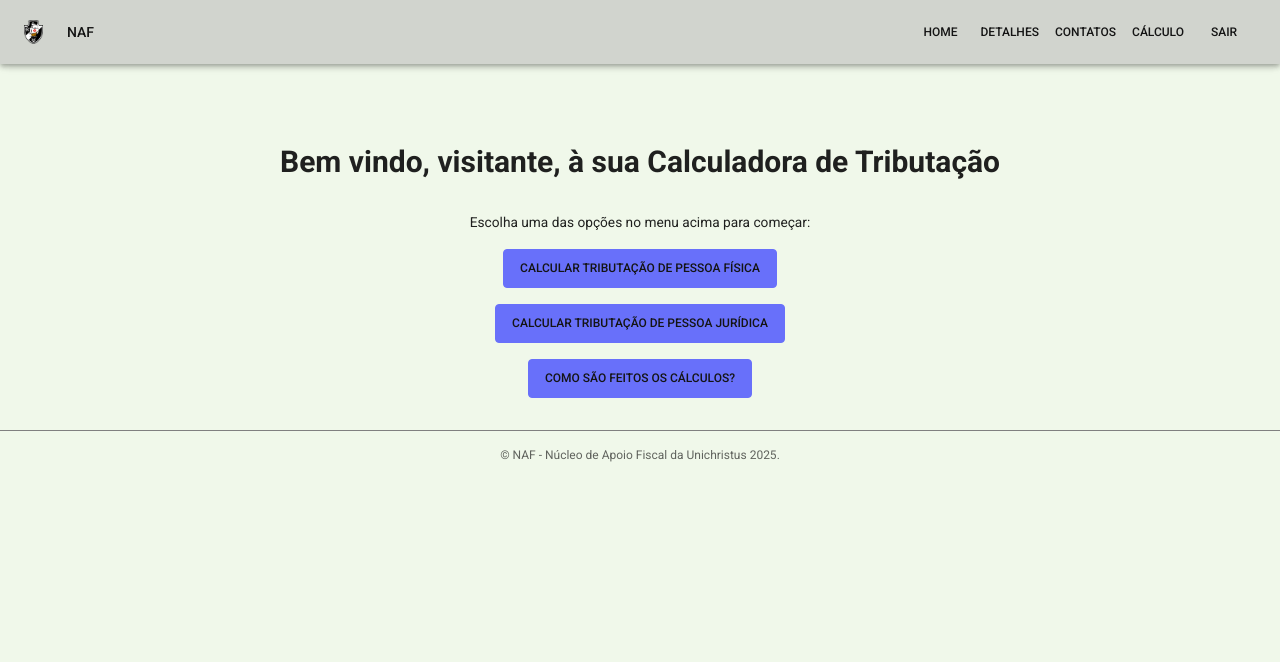
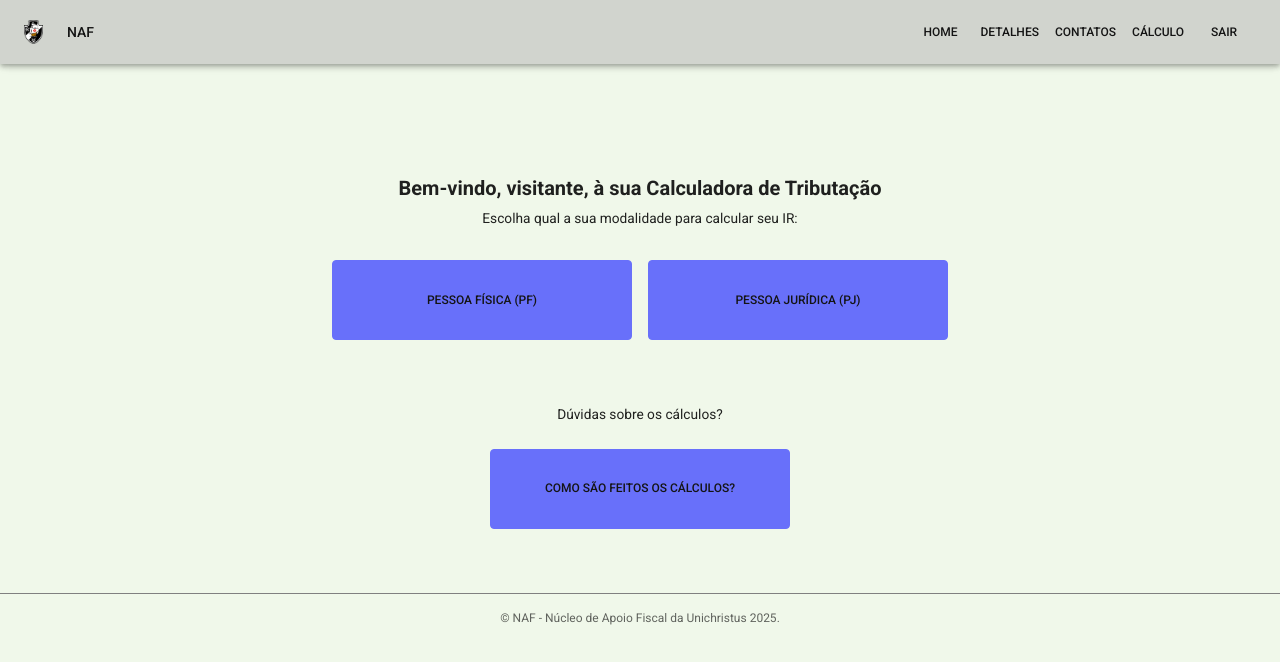
Before and after one commit to JoaoVictor-Nunes/Calculadora-Tributaria-React, a React (Vite) app: page /home in a window 1280 px wide. Shown: the top 662 px of the page. Built offline with nearby package versions, Linux system fonts and the light colour scheme; some icons are missing.

Commit message:
atualizacao 21

```diff
--- a/src/Components/Modals/ModalCalculoPF.jsx
+++ b/src/Components/Modals/ModalCalculoPF.jsx
@@ -1,41 +1,47 @@
 import React from "react";
 import { useState } from "react";
-import Box from "@mui/material/Box"
-import Button from "@mui/material/Button"
-import Modal from "@mui/material/Modal"
-import Typography from "@mui/material/Typography"
-import CalculoPF from "../../Pages/CalculoPF"
+import Box from "@mui/material/Box";
+import Button from "@mui/material/Button";
+import Modal from "@mui/material/Modal";
+import Typography from "@mui/material/Typography";
+import CalculoPJ from "../../Pages/CalculoPJ";
 import Backdrop from '@mui/material/Backdrop';
-import Fade from '@mui/material/Fade';
 import { useTheme } from "@mui/material/styles";
 import { tokens } from "../../Tema";
 import GoBack from "../GoBack";
+import Grow from "@mui/material/Grow";
+import { useNavigate } from "react-router-dom"; // Importação faltando
 
-
-const ModalCalculoPF = () => {
+const ModalCalculoPJ = () => {
     const theme = useTheme();
     const colors = tokens(theme.palette.mode);
     const [open, setOpen] = useState(false);
+    const [transformOrigin, setTransformOrigin] = useState('center center');
+
+    const navigate = useNavigate(); // Agora está importado
+
+    const handleOpen = (event) => {
+        const rect = event.currentTarget.getBoundingClientRect();
+        const origin = `${rect.left + rect.width / 2}px ${rect.top + rect.height / 2}px`;
+        setTransformOrigin(origin);
+        setOpen(true);
+    };
+
+    const handleClose = () => setOpen(false);
 
     const style = {
-        position: 'absolute',
-        top: '50%',
-        left: '50%',
-        transform: 'translate(-50%, -50%)',
-        // make the modal responsive: full width on small screens, constrained on larger screens
-        width: { xs: '90vw', md: 800 },
+        width: { xs: "90vw", md: 800 },
         bgcolor: colors.primary[500],
         border: `2px solid ${colors.blueAccent[500]}`,
         boxShadow: 24,
         p: 4,
         borderRadius: 2,
-        maxHeight: '80vh',
-        maxWidth: '90vw',
-        overflowY: 'auto',
-    }
-
-    const handleOpen = () => setOpen(true);
-    const handleClose = () => setOpen(false);
+        maxHeight: "80vh",
+        maxWidth: "90vw",
+        overflowY: "auto",
+        zIndex: 1300,
+        position: "relative",
+    };
 
     return (
         <div>
@@ -52,10 +58,13 @@ const ModalCalculoPF = () => {
                     borderRadius: 1,
                     px: 2,
                     py: 1,
+                    width: "300px",
+                    height: "80px",
                 }}
             >
-                Calcular Tributação de Pessoa Física
+                Pessoa Física (PF)
             </Button>
+
             <Modal
                 open={open}
                 onClose={handleClose}
@@ -63,17 +72,24 @@ const ModalCalculoPF = () => {
                 slots={{ backdrop: Backdrop }}
                 slotProps={{
                     backdrop: {
-                        timeout: 1000,
-                        sx: {
-                            backgroundColor: 'rgba(0, 0, 0, 0.7)',
-                        },
+                        timeout: 300,
+                        sx: { backgroundColor: "rgba(0, 0, 0, 0.7)" },
                     },
                 }}
+                sx={{
+                    display: "flex",
+                    alignItems: "center",
+                    justifyContent: "center",
+                }}
             >
-                <Fade in={open}>
+                <Grow
+                    in={open}
+                    timeout={400}
+                    style={{ transformOrigin }}
+                >
                     <Box sx={style}>
                         <Typography
-                            id="tituloModalPF"
+                            id="tituloModalPJ"
                             variant="h6"
                             component="h2"
                             sx={{
@@ -82,7 +98,7 @@ const ModalCalculoPF = () => {
                                 mb: 2
                             }}
                         >
-                            Calcular Tributação de Pessoa Física
+                            Calcular Tributação de Pessoa Jurídica
                         </Typography>
                         <Button
                             onClick={handleClose}
@@ -92,7 +108,6 @@ const ModalCalculoPF = () => {
                                 right: 16,
                                 ml: 1,
                                 bgcolor: "transparent",
-                                // quando passar o mouse, colore qualquer SVG dentro do Button (ícone do GoBack)
                                 "&:hover svg": {
                                     color: colors.redAccent[400],
                                 },
@@ -100,13 +115,13 @@ const ModalCalculoPF = () => {
                         >
                             <GoBack />
                         </Button>
-                        <Typography id="conteudoModalPF" sx={{ mt: 2 }}>
-                            <CalculoPF />
-                        </Typography>
+                        {/* Removi a Typography extra que envolvia o CalculoPJ */}
+                        <CalculoPJ />
                     </Box>
-                </Fade>
+                </Grow>
             </Modal>
         </div>
     )
 }
-export default ModalCalculoPF;
+
+export default ModalCalculoPJ;
--- a/src/Components/Modals/ModalCalculoPJ.jsx
+++ b/src/Components/Modals/ModalCalculoPJ.jsx
@@ -1,40 +1,47 @@
 import React from "react";
 import { useState } from "react";
-import Box from "@mui/material/Box"
-import Button from "@mui/material/Button"
-import Modal from "@mui/material/Modal"
-import Typography from "@mui/material/Typography"
-import CalculoPJ from "../../Pages/CalculoPJ"
+import Box from "@mui/material/Box";
+import Button from "@mui/material/Button";
+import Modal from "@mui/material/Modal";
+import Typography from "@mui/material/Typography";
+import CalculoPJ from "../../Pages/CalculoPJ";
 import Backdrop from '@mui/material/Backdrop';
-import Fade from '@mui/material/Fade';
 import { useTheme } from "@mui/material/styles";
 import { tokens } from "../../Tema";
-import GoBack from "../GoBack"
+import GoBack from "../GoBack";
+import Grow from "@mui/material/Grow";
+import { useNavigate } from "react-router-dom"; // Importação faltando
 
 const ModalCalculoPJ = () => {
     const theme = useTheme();
     const colors = tokens(theme.palette.mode);
     const [open, setOpen] = useState(false);
+    const [transformOrigin, setTransformOrigin] = useState('center center');
+
+    const navigate = useNavigate(); // Agora está importado
+
+    const handleOpen = (event) => {
+        const rect = event.currentTarget.getBoundingClientRect();
+        const origin = `${rect.left + rect.width / 2}px ${rect.top + rect.height / 2}px`;
+        setTransformOrigin(origin);
+        setOpen(true);
+    };
+
+    const handleClose = () => setOpen(false);
 
     const style = {
-        position: 'absolute',
-        top: '50%',
-        left: '50%',
-        transform: 'translate(-50%, -50%)',
-        // make the modal responsive: full width on small screens, constrained on larger screens
-        width: { xs: '90vw', md: 800 },
+        width: { xs: "90vw", md: 800 },
         bgcolor: colors.primary[500],
         border: `2px solid ${colors.blueAccent[500]}`,
         boxShadow: 24,
         p: 4,
         borderRadius: 2,
-        maxHeight: '80vh',
-        maxWidth: '90vw',
-        overflowY: 'auto',
-    }
-
-    const handleOpen = () => setOpen(true);
-    const handleClose = () => setOpen(false);
+        maxHeight: "80vh",
+        maxWidth: "90vw",
+        overflowY: "auto",
+        zIndex: 1300,
+        position: "relative",
+    };
 
     return (
         <div>
@@ -51,10 +58,13 @@ const ModalCalculoPJ = () => {
                     borderRadius: 1,
                     px: 2,
                     py: 1,
+                    width: "300px",
+                    height: "80px",
                 }}
             >
-                Calcular Tributação de Pessoa Jurídica
+                Pessoa Jurídica (PJ) {/* Texto corrigido */}
             </Button>
+
             <Modal
                 open={open}
                 onClose={handleClose}
@@ -62,14 +72,21 @@ const ModalCalculoPJ = () => {
                 slots={{ backdrop: Backdrop }}
                 slotProps={{
                     backdrop: {
-                        timeout: 1000,
-                        sx: {
-                            backgroundColor: 'rgba(0, 0, 0, 0.7)',
-                        },
+                        timeout: 300,
+                        sx: { backgroundColor: "rgba(0, 0, 0, 0.7)" },
                     },
                 }}
+                sx={{
+                    display: "flex",
+                    alignItems: "center",
+                    justifyContent: "center",
+                }}
             >
-                <Fade in={open}>
+                <Grow
+                    in={open}
+                    timeout={400}
+                    style={{ transformOrigin }}
+                >
                     <Box sx={style}>
                         <Typography
                             id="tituloModalPJ"
@@ -91,7 +108,6 @@ const ModalCalculoPJ = () => {
                                 right: 16,
                                 ml: 1,
                                 bgcolor: "transparent",
-                                // quando passar o mouse, colore qualquer SVG dentro do Button (ícone do GoBack)
                                 "&:hover svg": {
                                     color: colors.redAccent[400],
                                 },
@@ -99,13 +115,13 @@ const ModalCalculoPJ = () => {
                         >
                             <GoBack />
                         </Button>
-                        <Typography id="conteudoModalPJ" sx={{ mt: 2 }}>
-                            <CalculoPJ />
-                        </Typography>
+                        {/* Removi a Typography extra que envolvia o CalculoPJ */}
+                        <CalculoPJ />
                     </Box>
-                </Fade>
+                </Grow>
             </Modal>
         </div>
     )
 }
+
 export default ModalCalculoPJ;
--- a/src/Components/Modals/ModalExplicacoes.jsx
+++ b/src/Components/Modals/ModalExplicacoes.jsx
@@ -13,19 +13,27 @@ import Paper from "@mui/material/Paper";
 import { useNavigate } from "react-router-dom";
 import ModalTabelaTributacao from "./ModalTabelaTributacao";
 import GoBack from "../GoBack";
+import Grow from "@mui/material/Grow";
+
 
 const ModalExplicacoes = () => {
   const theme = useTheme();
   const colors = tokens(theme.palette.mode);
   const [open, setOpen] = useState(false);
+  const [transformOrigin, setTransformOrigin] = useState('center center');
 
   const navigate = useNavigate();
 
+  const handleOpen = (event) => {
+    const rect = event.currentTarget.getBoundingClientRect();
+    const origin = `${rect.left + rect.width / 2}px ${rect.top + rect.height / 2}px`;
+    setTransformOrigin(origin);
+    setOpen(true);
+  };
+
+  const handleClose = () => setOpen(false);
+
   const style = {
-    position: "absolute",
-    top: "50%",
-    left: "50%",
-    transform: "translate(-50%, -50%)",
     width: { xs: "90vw", md: 800 },
     bgcolor: colors.primary[500],
     border: `2px solid ${colors.blueAccent[500]}`,
@@ -35,30 +43,31 @@ const ModalExplicacoes = () => {
     maxHeight: "80vh",
     maxWidth: "90vw",
     overflowY: "auto",
+    zIndex: 1300,
+    position: "relative",
   };
-
-  const handleOpen = () => setOpen(true);
-  const handleClose = () => setOpen(false);
 
   return (
     <div>
-      <Button
-        onClick={handleOpen}
+      <Button onClick={handleOpen}
         sx={{
           color: colors.grey[100],
           border: `1px solid ${colors.blueAccent[500]}`,
           backgroundColor: colors.blueAccent[500],
-          "&:hover": {
+          '&:hover': {
             backgroundColor: colors.blueAccent[600],
             borderColor: colors.blueAccent[600],
           },
           borderRadius: 1,
           px: 2,
           py: 1,
+          width: "300px",
+          height: "80px",
         }}
       >
         Como são feitos os cálculos?
       </Button>
+
       <Modal
         open={open}
         onClose={handleClose}
@@ -66,14 +75,21 @@ const ModalExplicacoes = () => {
         slots={{ backdrop: Backdrop }}
         slotProps={{
           backdrop: {
-            timeout: 1000,
-            sx: {
-              backgroundColor: "rgba(0, 0, 0, 0.7)",
-            },
+            timeout: 300,
+            sx: { backgroundColor: "rgba(0, 0, 0, 0.7)" },
           },
         }}
+        sx={{
+          display: "flex",
+          alignItems: "center",
+          justifyContent: "center",
+        }}
       >
-        <Fade in={open}>
+        <Grow
+          in={open}
+          timeout={400}
+          style={{ transformOrigin }}
+        >
           <Box sx={style}>
             <Typography
               variant="h4"
@@ -252,7 +268,7 @@ const ModalExplicacoes = () => {
               </Typography>
             </Box>
           </Box>
-        </Fade>
+        </Grow>
       </Modal>
     </div>
   );
--- a/src/Pages/Página Inicial/Home.jsx
+++ b/src/Pages/Página Inicial/Home.jsx
@@ -1,26 +1,56 @@
-import React, { useState } from "react";
+import React from "react";
+import { Box, Typography, Stack } from "@mui/material";
 import ModalCalculoPF from "../../Components/Modals/ModalCalculoPF";
 import ModalCalculoPJ from "../../Components/Modals/ModalCalculoPJ";
 import ModalExplicacoes from "../../Components/Modals/ModalExplicacoes";
-import  useUserStore  from "../../store/useUserStore";
-import { Box } from "@mui/material";
+import useUserStore from "../../store/useUserStore";
 
 const Home = () => {
   const userName = useUserStore((state) => state.userName);
+
   return (
-    <div className="container mx-auto px-4 py-8">
-      <h1 className="text-3xl font-bold text-center mb-8">
-        Bem vindo, {userName  || "visitante"}, à sua Calculadora de Tributação
-      </h1>
-      <div className="text-center">
-        <div className="space-y-4">
-          <p>Escolha uma das opções no menu acima para começar:</p>
-          <ModalCalculoPF />
-          <ModalCalculoPJ />
-          <ModalExplicacoes />
-        </div>
-      </div>
-     </div>
+    <Box
+      sx={{
+        maxWidth: "900px",
+        mx: "auto", // margin inline auto
+        px: 4,
+        py: 8,
+        textAlign: "center",
+      }}
+    >
+      <Typography
+        variant="h4"
+        component="h1"
+        fontWeight="bold"
+        gutterBottom
+      >
+        Bem-vindo, {userName || "visitante"}, à sua Calculadora de Tributação
+      </Typography>
+
+      <Typography variant="body1" sx={{ mb: 4 }}>
+        Escolha qual a sua modalidade para calcular seu IR:
+      </Typography>
+      <Stack
+      direction="column"
+      spacing={3}
+      alignItems="center"
+      justifyContent="center"
+      >
+      <Stack
+        direction="row"
+        spacing={2}
+        alignItems="center"
+        justifyContent="center"
+        >
+        <ModalCalculoPF />
+        <ModalCalculoPJ />
+      </Stack>
+      <Typography sx={{pt: 5}}>
+        Dúvidas sobre os cálculos?
+      </Typography>
+       <ModalExplicacoes />
+        </Stack>
+    </Box>
   );
 };
 
```
